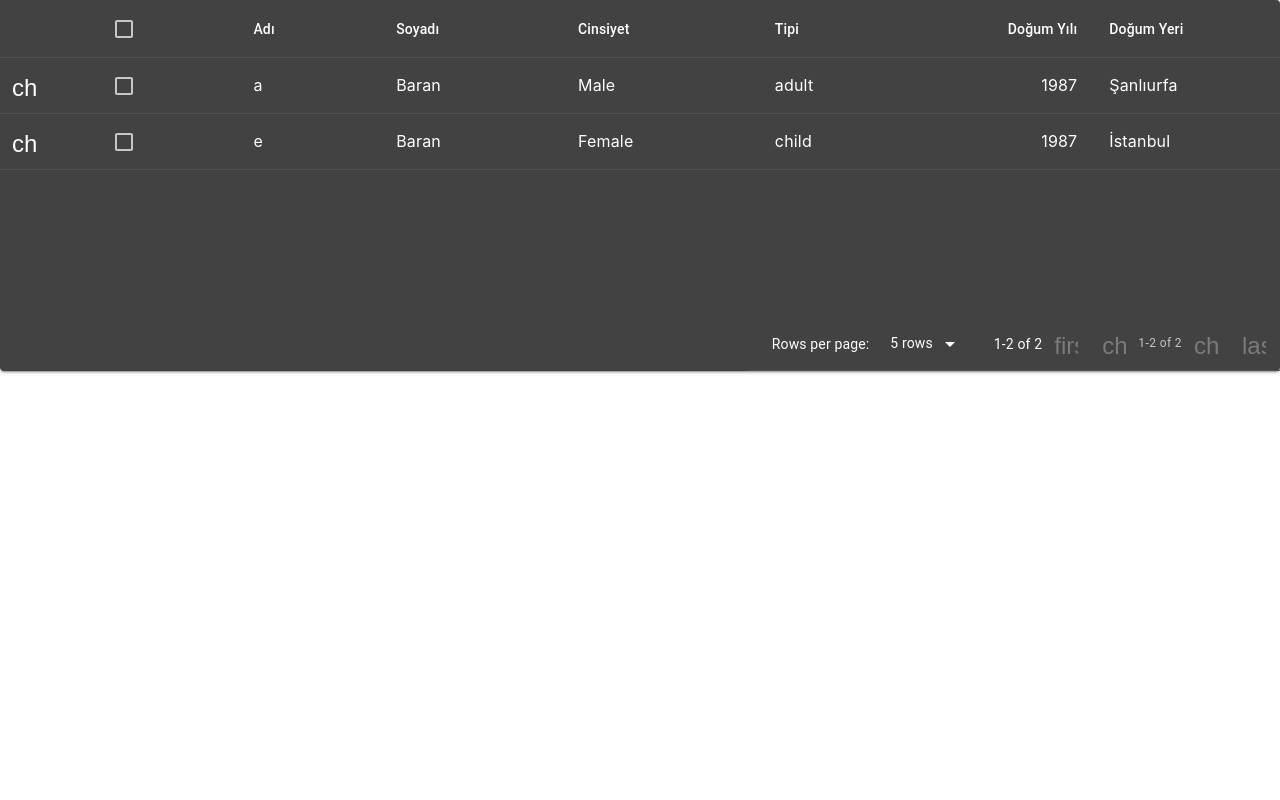
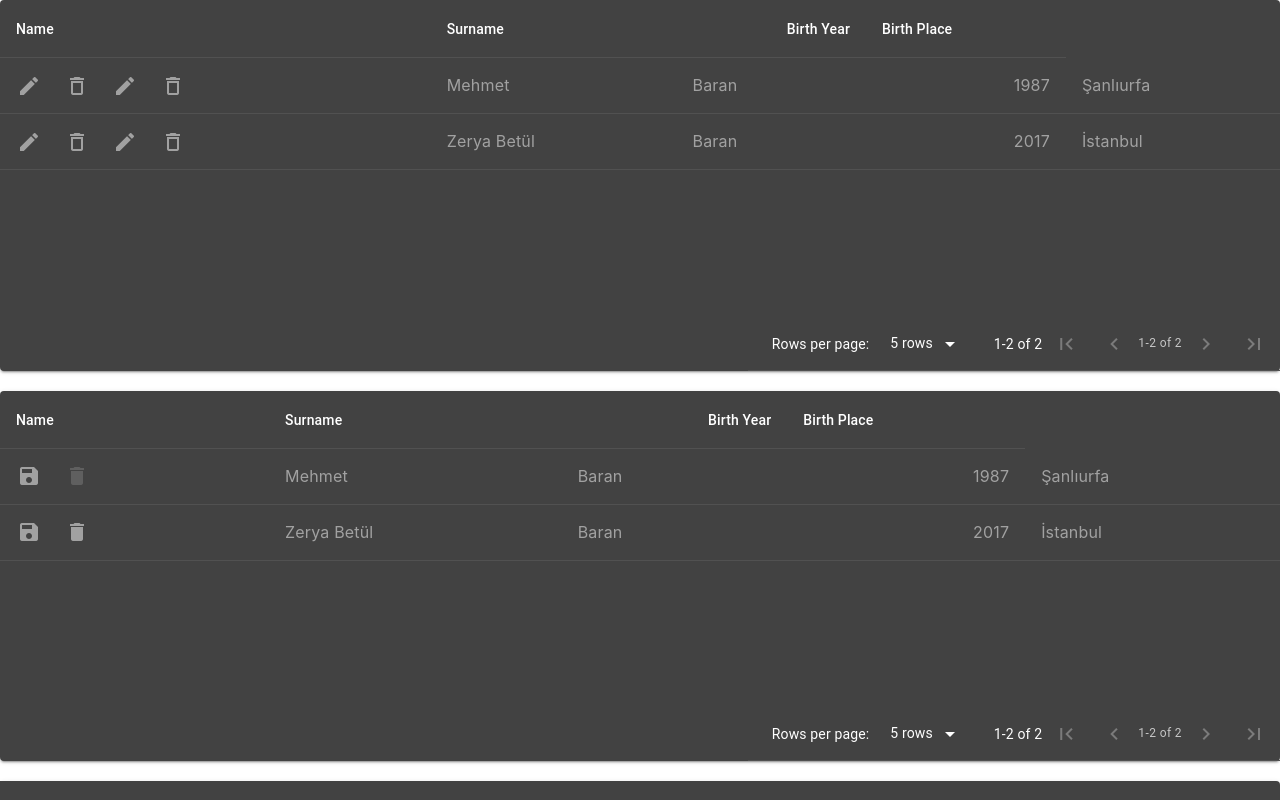
Before and after one commit to reactui/ReactMaterialGrid, a React (Create React App) app: page / in a window 1280 px wide. Shown: the top 800 px of the page. Built offline with nearby package versions, Linux system fonts and the light colour scheme.

Commit message:
Fix theming and fonts / icons (material)

```diff
--- a/package.json
+++ b/package.json
@@ -4,6 +4,7 @@
   "private": true,
   "dependencies": {
     "@date-io/date-fns": "^1.1.0",
+    "@material-ui/icons": "^4.11.3",
     "@material-ui/pickers": "^3.2.2",
     "@testing-library/jest-dom": "^5.16.4",
     "@testing-library/react": "^13.2.0",
--- a/public/index.html
+++ b/public/index.html
@@ -3,7 +3,10 @@
   <head>
     <meta charset="utf-8" />
     <link rel="icon" href="%PUBLIC_URL%/favicon.ico" />
+    <link rel=stylesheet href=https://use.fontawesome.com/releases/v5.7.2/css/all.css integrity=sha384-fnmOCqbTlWIlj8LyTjo7mOUStjsKC4pOpQbqyi7RrhN7udi9RwhKkMHpvLbHG9Sr crossorigin=anonymous>
+    <link rel=stylesheet href="https://fonts.googleapis.com/icon?family=Material+Icons">
     <meta name="viewport" content="width=device-width, initial-scale=1" />
+
     <meta name="theme-color" content="#000000" />
     <meta
       name="description"
--- a/src/App.tsx
+++ b/src/App.tsx
@@ -3,7 +3,68 @@ import { Grid, MuiThemeProvider, Button } from "@material-ui/core";
 import { createTheme } from "@material-ui/core/styles";
 import MaterialTable from './material-table'
 import {data, columns} from './data/data'
+import React from 'react';
 //import gridData from "./data/data";
+
+function Editable() {
+  const { useState } = React;
+
+  const [columns, setColumns] = useState([
+    { title: 'Name', field: 'name' },
+    { title: 'Surname', field: 'surname', initialEditValue: 'initial edit value' },
+    { title: 'Birth Year', field: 'birthYear', type: 'numeric' },
+    {
+      title: 'Birth Place',
+      field: 'birthCity',
+      lookup: { 34: 'İstanbul', 63: 'Şanlıurfa' },
+    },
+  ]);
+
+  const [data, setData] = useState([
+    { name: 'Mehmet', surname: 'Baran', birthYear: 1987, birthCity: 63 },
+    { name: 'Zerya Betül', surname: 'Baran', birthYear: 2017, birthCity: 34 },
+  ]);
+
+  return (
+    <MaterialTable
+      title="Editable Preview"
+      columns={columns}
+      data={data}
+      editable={{
+        onRowAdd: newData =>
+          new Promise<void>((resolve, reject) => {
+            setTimeout(() => {
+              setData([...data, newData]);
+
+              resolve();
+            }, 1000)
+          }),
+        onRowUpdate: (newData, oldData) =>
+          new Promise<void>((resolve, reject) => {
+            setTimeout(() => {
+              const dataUpdate = [...data];
+              const index = oldData.tableData.id;
+              dataUpdate[index] = newData;
+              setData([...dataUpdate]);
+
+              resolve();
+            }, 1000)
+          }),
+        onRowDelete: oldData =>
+          new Promise<void>((resolve, reject) => {
+            setTimeout(() => {
+              const dataDelete = [...data];
+              const index = oldData.tableData.id;
+              dataDelete.splice(index, 1);
+              setData([...dataDelete]);
+
+              resolve()
+            }, 1000)
+          }),
+      }}
+    />
+  )
+}
 
 function ConditionalActions() {
   return (
@@ -55,7 +116,7 @@ function App() {
     <MuiThemeProvider theme={theme}>
 
     <div style={{ maxWidth: "100%" }}>
-        <MaterialTable
+        {/* <MaterialTable
           title="Basic Tree Data Preview"
           data={data}
           columns={columns}
@@ -63,9 +124,18 @@ function App() {
           options={{
             selection: true,
           }}
-        />
+        /> */}
 
-        {/* {ConditionalActions()}     */}
+        {Editable()}
+
+        <br></br>
+
+        {ConditionalActions()}
+
+        <br></br>
+
+        {DetailPanelWithRowClick()}
+
     </div>
 
     </MuiThemeProvider>
--- a/src/components/action.tsx
+++ b/src/components/action.tsx
@@ -2,60 +2,50 @@ import Icon from "@material-ui/core/Icon";
 import IconButton from "@material-ui/core/IconButton";
 import Tooltip from "@material-ui/core/Tooltip";
 
-interface ActionProps {
-  action: Function | object;
-  data: object;
-  disabled: boolean;
-  size: number;
-}
 
-export default function MTableAction({
-  action,
-  data,
-  disabled,
-  size,
-}: ActionProps) {
+const MTableAction = ({action, data, disabled, size}) => {
+
   const render = () => {
-    let result: any;
 
     if (typeof action === "function") {
-      result = action(data);
+      action = action(data);
       if (!action) {
         return null;
       }
     }
 
-    if (result.action) {
-      result = result.action(data);
+    if (action.action) {
+      action = action.action(data);
       if (!action) {
         return null;
       }
     }
 
-    if (result.hidden) {
+    if (action.hidden) {
       return null;
     }
 
-    const disabledResolved = result.disabled || disabled;
+    const disabledResolved = action.disabled || disabled;
 
-    const handleOnClick = (event: any) => {
-      if (result.onClick) {
-        result.onClick(event, data);
+    const handleOnClick = (event) => {
+      if (action.onClick) {
+        action.onClick(event, data);
         event.stopPropagation();
       }
     };
+
     const icon =
-      typeof result.icon === "string" ? (
-        <Icon {...result.iconProps}>{result.icon}</Icon>
-      ) : typeof result.icon === "function" ? (
-        result.icon({ ...result.iconProps, disabled: disabledResolved })
+      typeof action.icon === "string" ? (
+        <Icon {...action.iconProps}>{action.icon}</Icon>
+      ) : typeof action.icon === "function" ? (
+        action.icon({ ...action.iconProps, disabled: disabledResolved })
       ) : (
-        <result.icon />
+        <action.icon />
       );
 
     const button = (
       <IconButton
-        //size={size}
+        size={size}
         color="inherit"
         disabled={disabledResolved}
         onClick={handleOnClick}
@@ -64,18 +54,40 @@ export default function MTableAction({
       </IconButton>
     );
 
-    if (result.tooltip) {
+    if (action.tooltip) {
+
       return disabled ? (
-        <Tooltip title={result.tooltip}>
+        <Tooltip title={action.tooltip}>
           <span>{button}</span>
         </Tooltip>
       ) : (
-        <Tooltip title={result.tooltip}>{button}</Tooltip>
+        <Tooltip title={action.tooltip}>{button}</Tooltip>
       );
     } else {
       return button;
     }
-  };
+  }
 
-  return <>{render()}</>;
+  return (
+    <>
+    {render()}
+    </>
+  );
 }
+
+// MTableAction.defaultProps = {
+//   action: {},
+//   data: {},
+// };
+
+// MTableAction.propTypes = {
+//   action: PropTypes.oneOfType([PropTypes.func, PropTypes.object]).isRequired,
+//   data: PropTypes.oneOfType([
+//     PropTypes.object,
+//     PropTypes.arrayOf(PropTypes.object),
+//   ]),
+//   disabled: PropTypes.bool,
+//   size: PropTypes.string,
+// };
+
+export default MTableAction;
--- a/src/components/actions.tsx
+++ b/src/components/actions.tsx
@@ -14,6 +14,7 @@ export default function MTableActions({
   components,
 }: ActionProps) {
   const render = () => {
+    console.log(actions);
     if (actions) {
       return actions.map((action: any, index: number) => (
         <components.Action
--- a/src/components/body-row.tsx
+++ b/src/components/body-row.tsx
@@ -5,40 +5,14 @@ import TableRow from "@material-ui/core/TableRow";
 import IconButton from "@material-ui/core/IconButton";
 import Icon from "@material-ui/core/Icon";
 import Tooltip from "@material-ui/core/Tooltip";
+import PropTypes, { bool, number } from "prop-types";
 import * as React from "react";
 import * as CommonValues from "../utils/common-values";
+/* eslint-enable no-unused-vars */
 
-interface TableBodyRowsProps {
-  actions: [];
-  icons: any;
-  index: number;
-  data: any; // object,
-  datailPanel: Function | [object | Function];
-  hasAnyEditingRow: boolean;
-  options: any; // object,
-  onRowSelected: Function;
-  path: [number];
-  treeDataMaxLevel: number;
-  getFieldValue: Function;
-  columns: [];
-  onToggleDetailPanel: Function;
-  onRowClick: Function;
-  onEditingApproved: Function;
-  onEditingCanceled: Function;
-  errorState: Object | boolean;
-  components: any;
-  detailPanel: any;
-  isTreeData: boolean;
-  onTreeExpandChanged: Function;
-  localization: any;
-  cellEditable: boolean;
-  onCellEditStarted: Function;
-  onCellEditFinished: Function;
-  scrollWidth: number;
-  level: number;
-}
+const MTableBodyRow = props => {
 
-export default function MTableBodyRow({
+  const {
     icons,
     data,
     columns,
@@ -65,27 +39,24 @@ export default function MTableBodyRow({
     level,
     index,
     path,
-  ...props
-}: TableBodyRowsProps) {
-  //const MTableBodyRow = props => {
+    ...rowProps
+  } = props
 
   const renderColumns = () => {
     const size = CommonValues.elementSize(props);
     const mapArr = columns
       .filter(
-        (columnDef: any) =>
+        (columnDef) =>
           !columnDef.hidden && !(columnDef.tableData.groupOrder > -1)
       )
-      .sort(
-        (a: any, b: any) => a.tableData.columnOrder - b.tableData.columnOrder
-      )
-      .map((columnDef: any, index) => {
+      .sort((a, b) => a.tableData.columnOrder - b.tableData.columnOrder)
+      .map((columnDef, index) => {
         const value = getFieldValue(data, columnDef);
 
         if (
           data.tableData.editCellList &&
           data.tableData.editCellList.find(
-            (c: any) => c.tableData.id === columnDef.tableData.id
+            (c) => c.tableData.id === columnDef.tableData.id
           )
         ) {
           return (
@@ -95,7 +66,12 @@ export default function MTableBodyRow({
               localization={localization}
               columnDef={columnDef}
               size={size}
-              key={"cell-" + data.tableData.id + "-" + columnDef.tableData.id}
+              key={
+                "cell-" +
+                data.tableData.id +
+                "-" +
+                columnDef.tableData.id
+              }
               rowData={data}
               cellEditable={cellEditable}
               onCellEditFinished={onCellEditFinished}
@@ -113,9 +89,16 @@ export default function MTableBodyRow({
                 ...columnDef,
               }}
               value={value}
-              key={"cell-" + data.tableData.id + "-" + columnDef.tableData.id}
+              key={
+                "cell-" +
+                data.tableData.id +
+                "-" +
+                columnDef.tableData.id
+              }
               rowData={data}
-              cellEditable={columnDef.editable !== "never" && !!cellEditable}
+              cellEditable={
+                columnDef.editable !== "never" && !!cellEditable
+              }
               onCellEditStarted={onCellEditStarted}
               scrollWidth={scrollWidth}
             />
@@ -123,7 +106,7 @@ export default function MTableBodyRow({
         }
       });
     return mapArr;
-  };
+  }
 
   const renderActions = () => {
     const size = CommonValues.elementSize(props);
@@ -152,7 +135,7 @@ export default function MTableBodyRow({
         </div>
       </TableCell>
     );
-  };
+  }
 
   const renderSelectionColumn = () => {
     let checkboxProps = options.selectionProps || {};
@@ -188,21 +171,23 @@ export default function MTableBodyRow({
           checked={data.tableData.checked === true}
           onClick={(e) => e.stopPropagation()}
           value={data.tableData.id.toString()}
-          onChange={(event) => onRowSelected(event, path, data)}
+          onChange={(event) =>
+            onRowSelected(event, path, data)
+          }
           style={styles}
           {...checkboxProps}
         />
       </TableCell>
     );
-  };
+  }
 
-  const rotateIconStyle = (isOpen: boolean) => ({
+  const rotateIconStyle = isOpen => ({
     transform: isOpen ? "rotate(90deg)" : "none",
   });
 
   const renderDetailPanelColumn = () => {
     const size = CommonValues.elementSize(props);
-    const CustomIcon = ({ icon, iconProps }: { icon: any; iconProps: any }) =>
+    const CustomIcon = ({ icon, iconProps }) =>
       typeof icon === "string" ? (
         <Icon {...iconProps}>{icon}</Icon>
       ) : (
@@ -210,7 +195,6 @@ export default function MTableBodyRow({
       );
 
     if (typeof detailPanel == "function") {
-
       return (
         <TableCell
           size={size}
@@ -226,10 +210,15 @@ export default function MTableBodyRow({
             size={size}
             style={{
               transition: "all ease 200ms",
-              ...rotateIconStyle(data.tableData.showDetailPanel),
+              ...rotateIconStyle(
+                data.tableData.showDetailPanel
+              ),
             }}
             onClick={(event) => {
-              onToggleDetailPanel(path, detailPanel);
+              onToggleDetailPanel(
+                path,
+                detailPanel
+              );
               event.stopPropagation();
             }}
           >
@@ -248,7 +237,7 @@ export default function MTableBodyRow({
               ...options.detailPanelColumnStyle,
             }}
           >
-            {detailPanel.map((panel: any, index: number) => {
+            {detailPanel.map((panel, index) => {
               if (typeof panel === "function") {
                 panel = panel(data);
               }
@@ -290,7 +279,10 @@ export default function MTableBodyRow({
                   }}
                   disabled={panel.disabled}
                   onClick={(event) => {
-                    onToggleDetailPanel(path, panel.render);
+                    onToggleDetailPanel(
+                      path,
+                      panel.render
+                    );
                     event.stopPropagation();
                   }}
                 >
@@ -315,11 +307,14 @@ export default function MTableBodyRow({
         </TableCell>
       );
     }
-  };
+  }
 
   const renderTreeDataColumn = () => {
     const size = CommonValues.elementSize(props);
-    if (data.tableData.childRows && data.tableData.childRows.length > 0) {
+    if (
+      data.tableData.childRows &&
+      data.tableData.childRows.length > 0
+    ) {
       return (
         <TableCell
           size={size}
@@ -346,17 +341,25 @@ export default function MTableBodyRow({
     } else {
       return <TableCell padding="none" key={"key-tree-data-column"} />;
     }
-  };
+  }
 
-  const getStyle = (index: number, level: number) => {
-    let style: any = {
+  const getStyle = (index, level) => {
+    let style = {
       transition: "all ease 300ms",
+      cursor: "",
+      opacity: 0.5
     };
 
     if (typeof options.rowStyle === "function") {
       style = {
         ...style,
-        ...options.rowStyle(data, index, level, hasAnyEditingRow),
+        ...options.rowStyle(
+          data,
+          index,
+          level,
+          hasAnyEditingRow
+
+        ),
       };
     } else if (options.rowStyle) {
       style = {
@@ -370,13 +373,13 @@ export default function MTableBodyRow({
     }
 
     if (hasAnyEditingRow) {
-      style.opacity = style.opacity ? style.opacity : 0.2;
+      style.opacity = style.opacity > 0 ? style.opacity : 0.2;
     }
 
     return style;
-  };
+  }
 
-  const render = () => {
+  const render =() => {
     const size = CommonValues.elementSize(props);
     const renderColumnsRef = renderColumns();
     if (options.selection) {
@@ -385,7 +388,7 @@ export default function MTableBodyRow({
     if (
       actions &&
       actions.filter(
-        (a: any) => a.position === "row" || typeof a === "function"
+        (a) => a.position === "row" || typeof a === "function"
       ).length > 0
     ) {
       if (options.actionsColumnIndex === -1) {
@@ -418,8 +421,8 @@ export default function MTableBodyRow({
     }
 
     columns
-      .filter((columnDef: any) => columnDef.tableData.groupOrder > -1)
-      .forEach((columnDef: any) => {
+      .filter((columnDef) => columnDef.tableData.groupOrder > -1)
+      .forEach((columnDef) => {
         renderColumnsRef.splice(
           0,
           0,
@@ -431,16 +434,17 @@ export default function MTableBodyRow({
         );
       });
 
+
     return (
       <>
         <TableRow
           selected={hasAnyEditingRow}
-          {...props}
+          {...rowProps}
           hover={onRowClick ? true : false}
           style={getStyle(index, level)}
           onClick={(event) => {
             onRowClick &&
-              onRowClick(event, data, (panelIndex: number) => {
+              onRowClick(event, data, (panelIndex) => {
                 let panel = detailPanel;
                 if (Array.isArray(panel)) {
                   panel = panel[panelIndex || 0];
@@ -455,7 +459,8 @@ export default function MTableBodyRow({
         >
           {renderColumnsRef}
         </TableRow>
-        {data.tableData && data.tableData.showDetailPanel && (
+        {data.tableData &&
+          data.tableData.showDetailPanel && (
             <TableRow
             // selected={index % 2 === 0}
             >
@@ -470,11 +475,11 @@ export default function MTableBodyRow({
           )}
         {data.tableData.childRows &&
           data.tableData.isTreeExpanded &&
-          data.tableData.childRows.map((data: any, index: number) => {
+          data.tableData.childRows.map((data, index) => {
             if (data.tableData.editing) {
               return (
                 <components.EditRow
-                  columns={columns.filter((columnDef: any) => {
+                  columns={columns.filter((columnDef) => {
                     return !columnDef.hidden;
                   })}
                   components={components}
@@ -515,40 +520,44 @@ export default function MTableBodyRow({
           })}
       </>
     );
+  }
+
+  return (
+    <>
+    {render()}
+    </>
+  );
+}
+
+export default MTableBodyRow;
+
+MTableBodyRow.defaultProps = {
+  actions: [],
+  index: 0,
+  data: {},
+  options: {},
+  path: [],
 };
 
-  return <>{render()}</>;
-}
-
-// export default MTableBodyRow;
-
-// MTableBodyRow.defaultProps = {
-//   actions: [],
-//   index: 0,
-//   data: {},
-//   options: {},
-//   path: [],
-// };
-
-// MTableBodyRow.propTypes = {
-//   actions: PropTypes.array,
-//   icons: PropTypes.any.isRequired,
-//   index: PropTypes.number.isRequired,
-//   data: PropTypes.object.isRequired,
-//   detailPanel: PropTypes.oneOfType([
-//     PropTypes.func,
-//     PropTypes.arrayOf(PropTypes.oneOfType([PropTypes.object, PropTypes.func])),
-//   ]),
-//   hasAnyEditingRow: PropTypes.bool,
-//   options: PropTypes.object.isRequired,
-//   onRowSelected: PropTypes.func,
-//   path: PropTypes.arrayOf(PropTypes.number),
-//   treeDataMaxLevel: PropTypes.number,
-//   getFieldValue: PropTypes.func.isRequired,
-//   columns: PropTypes.array,
-//   onToggleDetailPanel: PropTypes.func.isRequired,
-//   onRowClick: PropTypes.func,
-//   onEditingApproved: PropTypes.func,
-//   onEditingCanceled: PropTypes.func,
-//   errorState: PropTypes.oneOfType([PropTypes.object, PropTypes.bool]),
-// };
+MTableBodyRow.propTypes = {
+  actions: PropTypes.array,
+  icons: PropTypes.any.isRequired,
+  index: PropTypes.number.isRequired,
+  data: PropTypes.object.isRequired,
+  detailPanel: PropTypes.oneOfType([
+    PropTypes.func,
+    PropTypes.arrayOf(PropTypes.oneOfType([PropTypes.object, PropTypes.func])),
+  ]),
+  hasAnyEditingRow: PropTypes.bool,
+  options: PropTypes.object.isRequired,
+  onRowSelected: PropTypes.func,
+  path: PropTypes.arrayOf(PropTypes.number),
+  treeDataMaxLevel: PropTypes.number,
+  getFieldValue: PropTypes.func.isRequired,
+  columns: PropTypes.array,
+  onToggleDetailPanel: PropTypes.func.isRequired,
+  onRowClick: PropTypes.func,
+  onEditingApproved: PropTypes.func,
+  onEditingCanceled: PropTypes.func,
+  errorState: PropTypes.oneOfType([PropTypes.object, PropTypes.bool]),
+};
--- a/src/material-table.tsx
+++ b/src/material-table.tsx
@@ -78,9 +78,12 @@ export default class MaterialTable extends React.Component<IMaterialTableProps,
 
   dataManager = new DataManager();
   tableContainerDiv: any;
+  props: any;
 
   constructor(props:any) {
     super(props);
+
+    this.props = props;
 
     const calculatedProps = this.getProps(props);
     this.setDataManagerFields(calculatedProps, true);
@@ -310,6 +313,9 @@ export default class MaterialTable extends React.Component<IMaterialTableProps,
           },
         });
       }
+
+      console.log(calculatedProps.icons.Edit);
+
       if (calculatedProps.editable.onRowUpdate) {
         calculatedProps.actions.push((rowData: any) => ({
           icon: calculatedProps.icons.Edit,
@@ -800,46 +806,48 @@ export default class MaterialTable extends React.Component<IMaterialTableProps,
   };
 
   renderFooter = () => {
-    const props = this.getProps();
-    if (props.options.paging) {
+    const localProps = this.getProps();
+
+    if (localProps.options.paging) {
       const localization = {
         ...this.defaultProps.localization.pagination,
+        //localization.pagination
         //...this.props.localization.pagination,
       };
 
-      const isOutsidePageNumbers = this.isOutsidePageNumbers(props);
+      const isOutsidePageNumbers = this.isOutsidePageNumbers(localProps);
       const currentPage = isOutsidePageNumbers
         ? Math.min(
-            props.page,
-            Math.floor(props.totalCount / this.state.pageSize)
+            localProps.page,
+            Math.floor(localProps.totalCount / this.state.pageSize)
           )
         : this.state.currentPage;
       const totalCount = isOutsidePageNumbers
-        ? props.totalCount
+        ? localProps.totalCount
         : this.state.data.length;
 
       return (
         <Table>
           <TableFooter style={{ display: "grid" }}>
             <TableRow>
-              <props.components.Pagination
+              <localProps.components.Pagination
                 classes={{
-                  root: props.classes.paginationRoot,
-                  toolbar: props.classes.paginationToolbar,
-                  caption: props.classes.paginationCaption,
-                  selectRoot: props.classes.paginationSelectRoot,
+                  root: localProps.classes.paginationRoot,
+                  toolbar: localProps.classes.paginationToolbar,
+                  caption: localProps.classes.paginationCaption,
+                  selectRoot: localProps.classes.paginationSelectRoot,
                 }}
                 style={{
-                  float: props.theme.direction === "rtl" ? "" : "right",
+                  float: localProps.theme.direction === "rtl" ? "" : "right",
                   overflowX: "auto",
                 }}
                 colSpan={3}
                 count={
                   this.isRemoteData() ? this.state.query.totalCount : totalCount
                 }
-                icons={props.icons}
+                icons={localProps.icons}
                 rowsPerPage={this.state.pageSize}
-                rowsPerPageOptions={props.options.pageSizeOptions}
+                rowsPerPageOptions={localProps.options.pageSizeOptions}
                 SelectProps={{
                   renderValue: (value: any) => (
                     <div style={{ padding: "0px 5px" }}>
@@ -851,22 +859,22 @@ export default class MaterialTable extends React.Component<IMaterialTableProps,
                 onChangePage={this.onChangePage}
                 onChangeRowsPerPage={this.onChangeRowsPerPage}
                 ActionsComponent={(subProps:any) =>
-                  props.options.paginationType === "normal" ? (
+                  localProps.options.paginationType === "normal" ? (
                     <MTablePagination
                       {...subProps}
-                      icons={props.icons}
+                      icons={localProps.icons}
                       localization={localization}
                       showFirstLastPageButtons={
-                        props.options.showFirstLastPageButtons
+                        localProps.options.showFirstLastPageButtons
                       }
                     />
                   ) : (
                     <MTableSteppedPagination
                       {...subProps}
-                      icons={props.icons}
+                      icons={localProps.icons}
                       localization={localization}
                       showFirstLastPageButtons={
-                        props.options.showFirstLastPageButtons
+                        localProps.options.showFirstLastPageButtons
                       }
                     />
                   )
--- a/src/utils/common-values.tsx
+++ b/src/utils/common-values.tsx
@@ -2,14 +2,17 @@ import { Size } from "@material-ui/core";
 
 export const elementSize = (props: any): Size => "medium";
 //props.options.padding === "default" ? "medium" : "small";
+
 export const baseIconSize = (props: any) =>
   elementSize(props) === "medium" ? 48 : 32;
 export const rowActions = (props: any) =>
   props.actions.filter(
     (a: any) => a.position === "row" || typeof a === "function"
   );
+
 export const actionsColumnWidth = (props: any) =>
   rowActions(props).length * baseIconSize(props);
+
 export const selectionMaxWidth = (props: any, maxTreeLevel: number) =>
   baseIconSize(props) + 9 * maxTreeLevel;
 
```
Also changed, not shown: 1 other file (tests, documents, lock files or other folders). Lines whose indentation alone changed are shown as unchanged.
